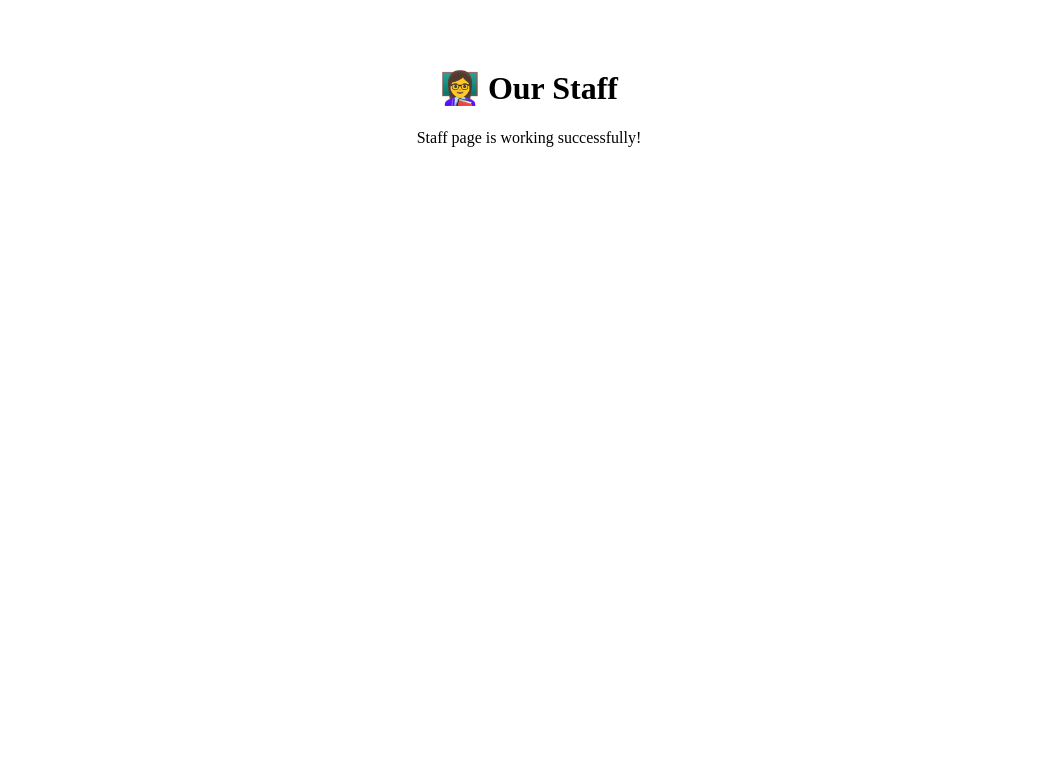
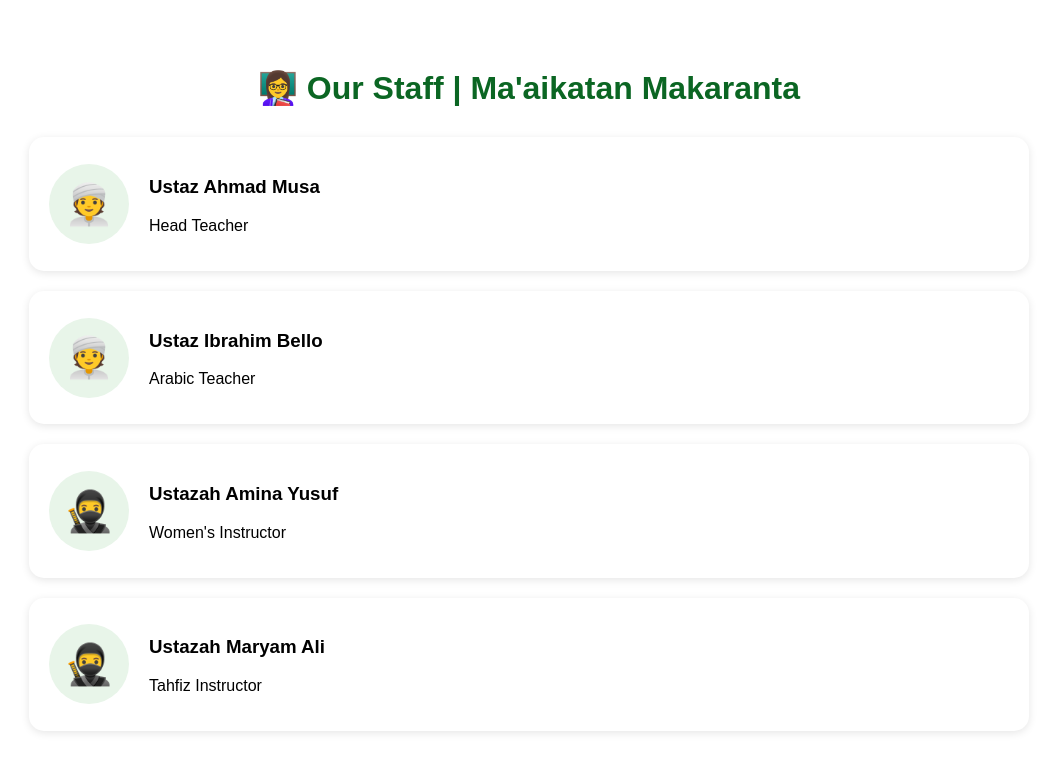
Before and after one commit to kasimuabdulrahim123-source/islamiyya-school-management, a Next.js app: page /staff in a window 1280 px wide. Shown: the top 772 px of the page, without its empty margins (111-1168 px from the left). Built offline with nearby package versions, Linux system fonts and the light colour scheme.

Commit message:
Add staff details and improve page layout

```diff
--- a/app/staff/page.tsx
+++ b/app/staff/page.tsx
@@ -1,8 +1,112 @@
 export default function StaffPage() {
+  const staff = [
+    {
+      name: "Ustaz Ahmad Musa",
+      role: "Head Teacher",
+      qualification: "B.A. Islamic Studies",
+      subjects: "Qur'an, Tajweed, Fiqh",
+      experience: "15 Years",
+      bio: "He has over 15 years of experience in Islamic education and student mentoring.",
+      emoji: "👳",
+    },
+    {
+      name: "Ustaz Ibrahim Bello",
+      role: "Arabic Teacher",
+      qualification: "Diploma in Arabic Education",
+      subjects: "Arabic Language, Hadith",
+      experience: "10 Years",
+      bio: "He specializes in Arabic language and Hadith studies.",
+      emoji: "👳",
+    },
+    {
+      name: "Ustazah Amina Yusuf",
+      role: "Women's Instructor",
+      qualification: "B.Sc. Islamic Education",
+      subjects: "Tajweed, Fiqh for Women",
+      experience: "8 Years",
+      bio: "She teaches women and girls with a focus on Tajweed and Islamic morals.",
+      emoji: "🥷",
+    },
+    {
+      name: "Ustazah Maryam Ali",
+      role: "Tahfiz Instructor",
+      qualification: "Diploma in Islamic Studies",
+      subjects: "Tahfiz, Hadith",
+      experience: "6 Years",
+      bio: "She specializes in Qur'an memorization and women's Islamic studies.",
+      emoji: "🥷",
+    },
+  ];
+
   return (
-    <main style={{ padding: "40px", textAlign: "center" }}>
-      <h1>👩‍🏫 Our Staff</h1>
-      <p>Staff page is working successfully!</p>
+    <main
+      style={{
+        padding: "40px",
+        maxWidth: "1000px",
+        margin: "auto",
+        fontFamily: "Arial, sans-serif",
+      }}
+    >
+      <h1 style={{ textAlign: "center", color: "#0b6623" }}>
+        👩‍🏫 Our Staff | Ma'aikatan Makaranta
+      </h1>
+
+      <div
+        style={{
+          display: "grid",
+          gap: "20px",
+          marginTop: "30px",
+        }}
+      >
+        {staff.map((teacher, index) => (
+          <details
+            key={index}
+            style={{
+              backgroundColor: "#ffffff",
+              borderRadius: "15px",
+              padding: "20px",
+              boxShadow: "0 2px 8px rgba(0,0,0,0.1)",
+            }}
+          >
+            <summary
+              style={{
+                listStyle: "none",
+                cursor: "pointer",
+                display: "flex",
+                alignItems: "center",
+                gap: "20px",
+              }}
+            >
+              <div
+                style={{
+                  width: "80px",
+                  height: "80px",
+                  borderRadius: "50%",
+                  backgroundColor: "#e8f5e9",
+                  display: "flex",
+                  alignItems: "center",
+                  justifyContent: "center",
+                  fontSize: "40px",
+                }}
+              >
+                {teacher.emoji}
+              </div>
+
+              <div>
+                <h3>{teacher.name}</h3>
+                <p>{teacher.role}</p>
+              </div>
+            </summary>
+
+            <div style={{ marginTop: "20px" }}>
+              <p><b>Qualification:</b> {teacher.qualification}</p>
+              <p><b>Subjects:</b> {teacher.subjects}</p>
+              <p><b>Experience:</b> {teacher.experience}</p>
+              <p><b>Biography:</b> {teacher.bio}</p>
+            </div>
+          </details>
+        ))}
+      </div>
     </main>
   );
 }
```
